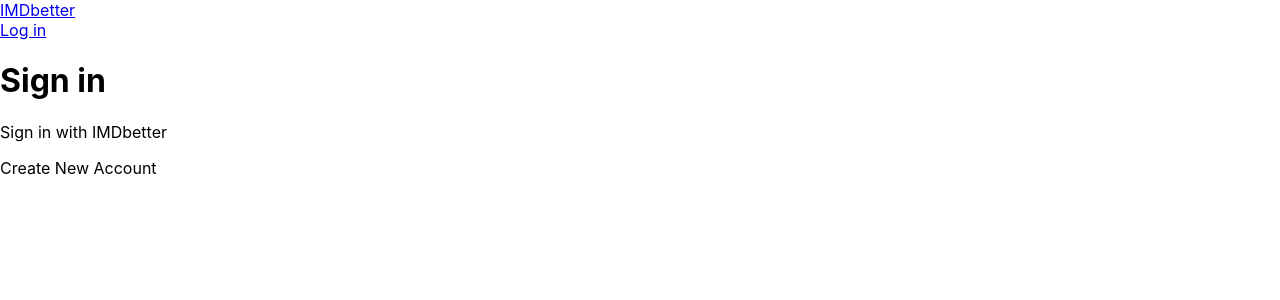
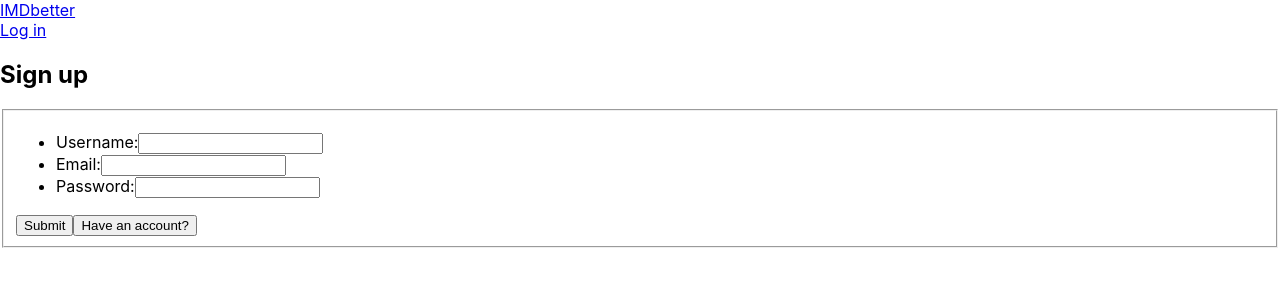
Before and after one commit to RedSkyHarbor/IMDbetter, a React (Create React App) app in the folder client/: page /registration in a window 1280 px wide. Shown: the top 300 px of the page. Built offline with nearby package versions, Linux system fonts and the light colour scheme.

Commit message:
add LoginForm to Registration Page

```diff
--- a/client/src/pages/RegistrationPage.jsx
+++ b/client/src/pages/RegistrationPage.jsx
@@ -1,14 +1,13 @@
 import React from 'react';
 
 import Header from '../components/header/Header';
+import UserLogin from '../components/forms/UserLogin';
 
 const RegistrationPage = () => {
     return (
         <div>
             <Header />
-            <h1>Sign in</h1>
-            <p>Sign in with IMDbetter</p>
-            <p>Create New Account</p>
+            <UserLogin />
         </div>
     );
 }
```
